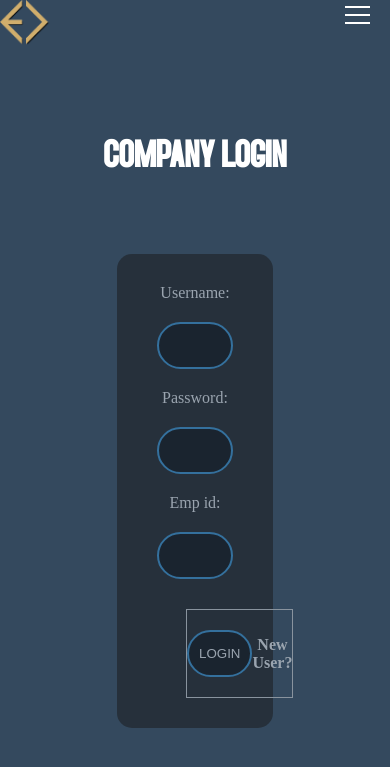
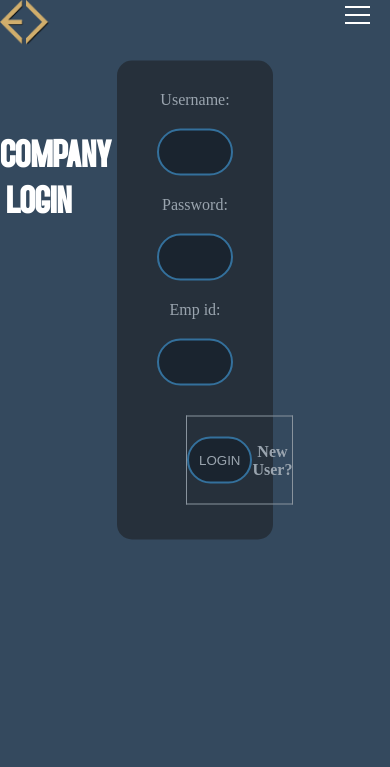
Before and after one commit to Nishtha35/Website, a Django app: page /login/ in a window 390 px wide. Shown: the part 15-782 px from the top of the page. Run offline with Django 3.2, Linux system fonts and the light colour scheme; lists and menus that the app fills with data are empty.

Commit message:
Changes login responsive01

```diff
--- a/static/FirstLevel/css/login.css
+++ b/static/FirstLevel/css/login.css
@@ -16,13 +16,17 @@
 .boxx{
     color:white;
     width: 40%;
+    height: 70%;
     max-width:445px;
+    max-height: 479px;
     padding:40px;
     padding-top:30px;
     padding-bottom:20px;
-    position:fixed;
+    margin-top: 17%;
+    margin-left: 50%;
+    /* position:fixed;
     top: 60% ;
-    left:50% ;
+    left:50% ; */
     transform:translate(-50% , -50%);
     background:#191919;
     opacity: 50%;
@@ -62,12 +66,20 @@
     font-family:Accidental Presidency;
 }
 
-/* @media (min-width: 1370px) {
-   table{
-         color:red;
-         margin-bottom: 50px;
+@media (max-width: 1360px) {
+   .gos{
+         /* color:red; */
+         margin-bottom: 20%;
+         width:20%;
     }
-} */
+}
+
+@media (max-height: 700px) {
+    .gos{
+          /* color:red; */
+          margin-bottom: 20%;
+     }
+ }
 
 .boxx input[type="text"]:focus , .boxx input[type="password"]:focus{
     max-width:280px;
--- a/templates/FirstLevel/vision_mission.html
+++ b/templates/FirstLevel/vision_mission.html
@@ -251,7 +251,6 @@
           <a href="{% url 'basic_app:vision' %}">Vision & Mission</a>
         </li>
     </ol>
-/* style="font-size:1vw;" */
     <div class="table1">
       <table style="width:635px;">
         <tr>
@@ -266,7 +265,7 @@
       <table style="width: 639px;">
         <tr>
           <th><img src="{% static 'FirstLevel/images/missionlogo1.png' %}" style="padding-top: 0px;padding-bottom: 17px;padding-left: 10px;"></th>
-            <th><HR COLOR= "GREY" WIDTH= "100%" SIZE= "150 PIXEL" style="margin-bottom:62px;margin-top:16px;"></th>
+          <th><HR COLOR= "GREY" WIDTH= "100%" SIZE= "150 PIXEL" style="margin-bottom:62px; margin-top:16px;"></th>
           <th style="padding-bottom: 33px;">Clear focus to deliver ON TIME IN FULL (OTIF) targets assigned by our brand partners with pace, people, processes and performance orientation.</th>
         </tr>
       </table>
```
Also changed, not shown: 2 other files.
